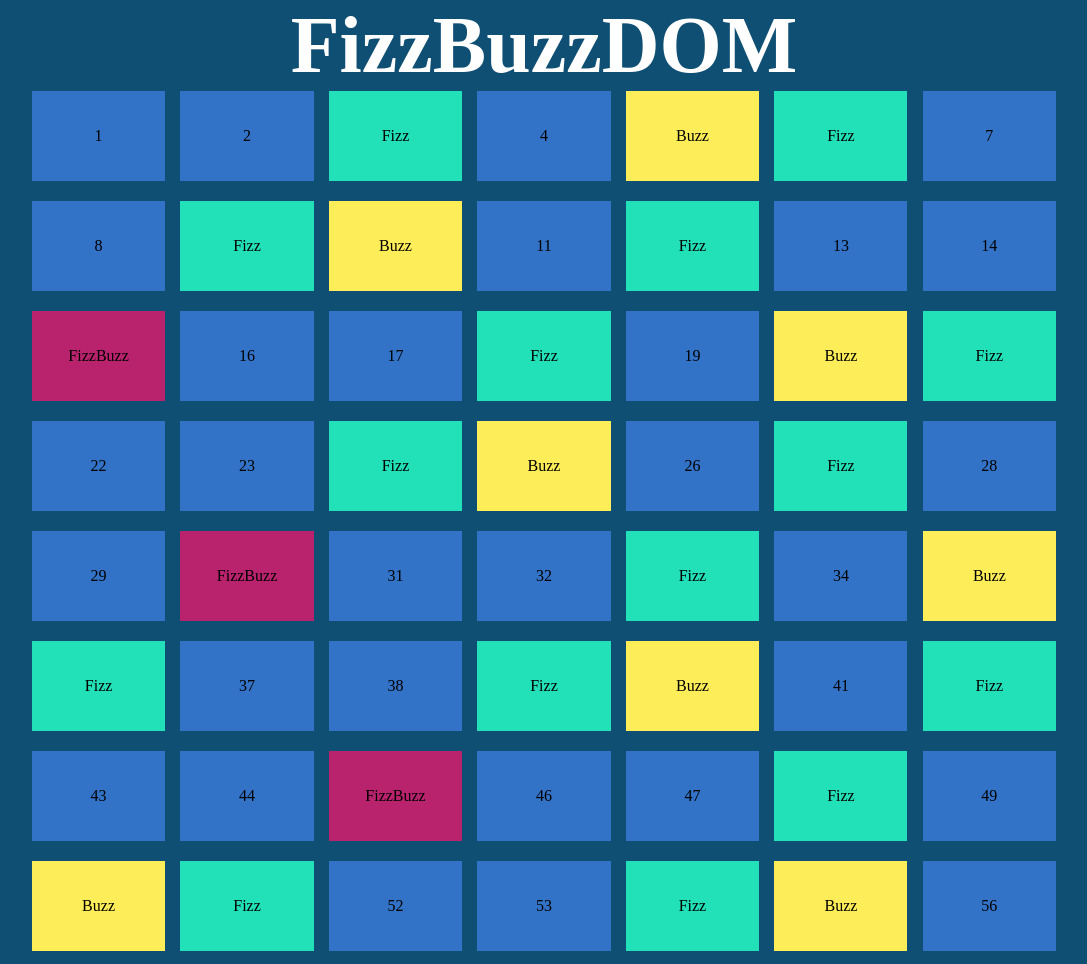
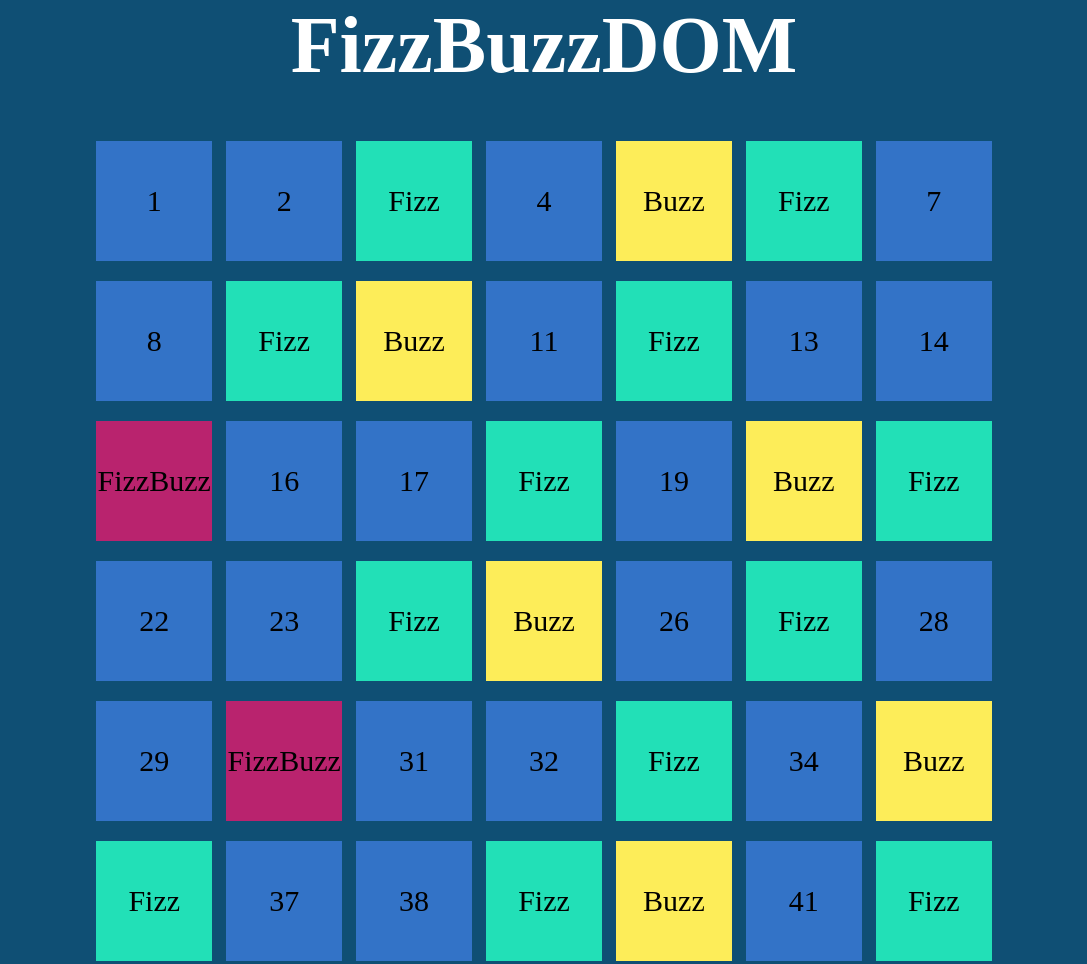
Before and after one commit to MicheleManco/js-fizzbuzzdom, a plain HTML site: page index.html in a window 1280 px wide. Shown: the top 964 px of the page, without its empty margins (96-1183 px from the left). Drawn offline with Linux system fonts and the light colour scheme.

Commit message:
estetica

```diff
--- a/style.css
+++ b/style.css
@@ -10,13 +10,14 @@ body {
 
 .big_container {
     text-align: center;
-    width: 80%;
+    width: 70%;
     margin: 0 auto;
 }
 
 h1 {
     color: white;
     font-size: 80px;
+    margin-bottom: 50px;
 }
 
 #container_square {
@@ -30,8 +31,9 @@ h1 {
     justify-content: center;
     align-items: center;
     width: 13%;
-    height: 90px;
+    height: 120px;
     margin-bottom: 20px;
+    font-size: 30px;
 }
 
 .squareBasic {
```
